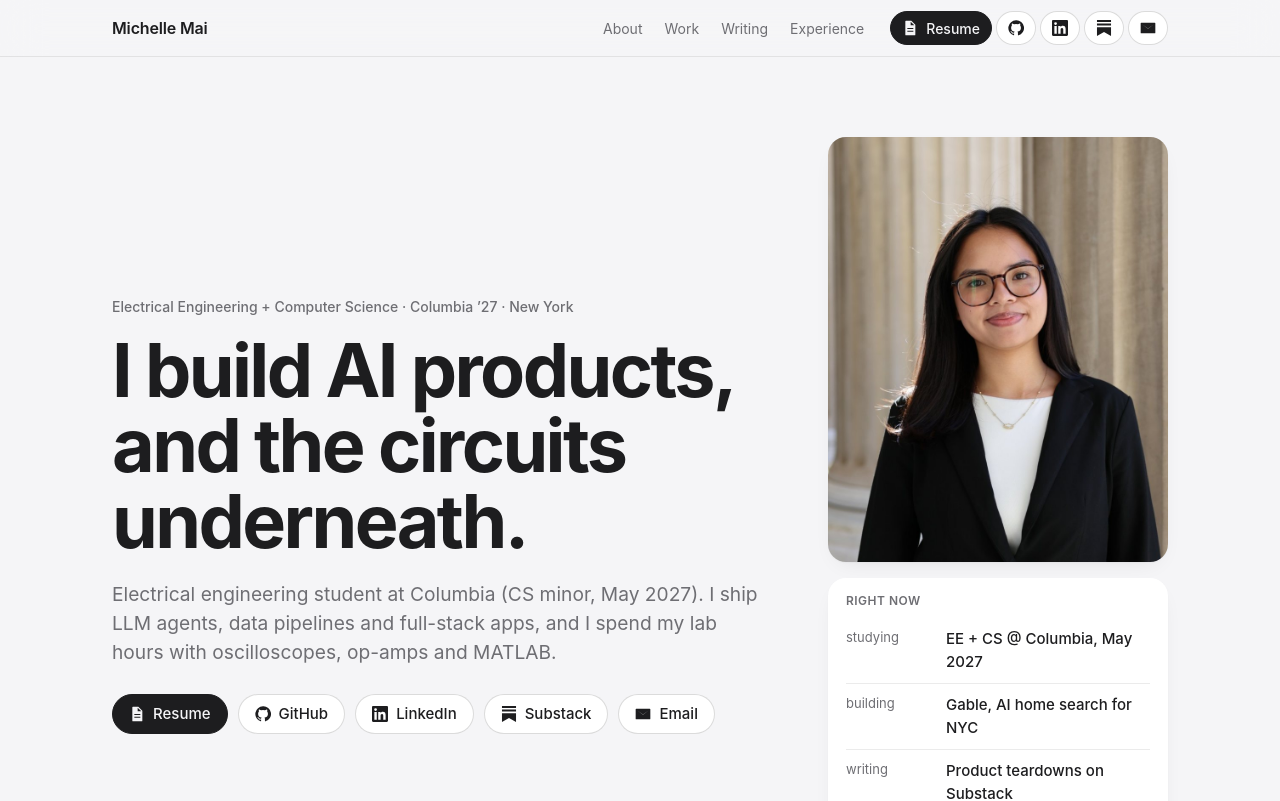
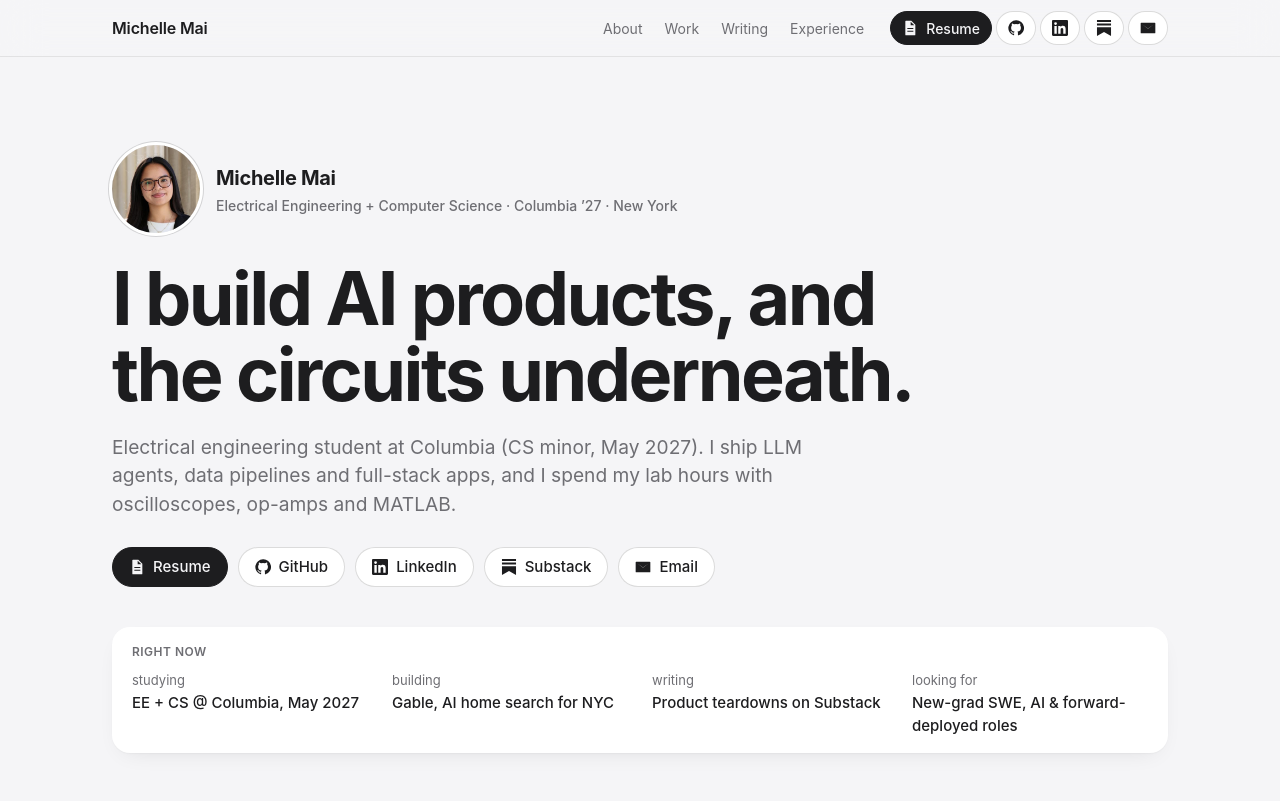
Before and after one commit to michellemai122/michellemai122.github.io, a React (Vite) app: page / in a window 1280 px wide. Shown: the top 801 px of the page. Built offline with nearby package versions, Linux system fonts and the light colour scheme.

Commit message:
Hero: small round photo by name, text-first headline, Right now as a strip
Co-Authored-By: Claude Opus 5.5 <noreply@anthropic.com>

```diff
--- a/src/components/Home.tsx
+++ b/src/components/Home.tsx
@@ -31,31 +31,27 @@ export function Home() {
   return (
     <>
       <section className="wrap hero">
-        <div className="hero-main">
-          <img className="portrait-sm" src="/me-sm.jpg" alt="Michelle Mai" width="96" height="96" />
-          <p className="eyebrow">Electrical Engineering + Computer Science · Columbia ’27 · New York</p>
-          <h1 className="display">
-            {profile.headline}
-          </h1>
-          <p className="lede">{profile.intro}</p>
-          <Links />
+        <div className="identity">
+          <img className="avatar" src="/me-sm.jpg" alt="Michelle Mai" width="88" height="88" />
+          <div>
+            <p className="identity-name">{profile.name}</p>
+            <p className="eyebrow">Electrical Engineering + Computer Science · Columbia ’27 · New York</p>
+          </div>
         </div>
-        <div className="hero-side">
-        <img className="portrait" src="/me.jpg" alt="Michelle Mai" width="800" height="1000" />
-        <aside className="readout" aria-label="Quick facts">
-          <div className="readout-head mono">
-            <span>Right now</span>
-          </div>
+        <h1 className="display">{profile.headline}</h1>
+        <p className="lede">{profile.intro}</p>
+        <Links />
+        <aside className="now" aria-label="Right now">
+          <span className="now-label">Right now</span>
           <dl>
             {profile.status.map((s) => (
-              <div key={s.k} className="readout-row">
-                <dt className="mono">{s.k}</dt>
+              <div key={s.k}>
+                <dt>{s.k}</dt>
                 <dd>{s.v}</dd>
               </div>
             ))}
           </dl>
         </aside>
-        </div>
       </section>
 
       <section id="about" className="wrap section" aria-labelledby="about-h">
--- a/src/styles.css
+++ b/src/styles.css
@@ -102,31 +102,27 @@ img { max-width: 100%; display: block; }
 @media (max-width: 600px) { .nav .links-compact .btn:not(.btn-accent) { display: none; } }
 
 /* Hero --------------------------------------------------------------- */
-.hero { display: grid; gap: 32px; padding-top: clamp(40px, 7vw, 80px); padding-bottom: clamp(40px, 6vw, 72px); align-items: center; }
-@media (min-width: 960px) { .hero { grid-template-columns: 1fr 340px; gap: 64px; } }
+.hero { padding-top: clamp(40px, 7vw, 88px); padding-bottom: clamp(32px, 5vw, 56px); }
+.identity { display: flex; align-items: center; gap: 16px; margin-bottom: 28px; }
+.avatar { width: 88px; height: 88px; border-radius: 50%; object-fit: cover; flex: none; box-shadow: 0 0 0 3px var(--card), 0 0 0 4px var(--line-strong); }
+.identity-name { margin: 0 0 2px; font-family: var(--display); font-weight: 650; font-size: 1.25rem; letter-spacing: -0.015em; }
+.identity .eyebrow { margin: 0; }
+@media (max-width: 600px) { .avatar { width: 72px; height: 72px; } }
 .eyebrow { display: flex; align-items: center; gap: 8px; font-size: 0.875rem; font-weight: 500; color: var(--muted); margin: 0 0 16px; }
 .display {
   font-family: var(--display); font-weight: 700;
   font-size: clamp(2.5rem, 6vw, 4.6rem); line-height: 1.03; letter-spacing: -0.035em;
-  margin: 0; max-width: 16ch; text-wrap: balance;
+  margin: 0; max-width: 18ch; text-wrap: balance;
 }
 .lede { font-size: clamp(1.0625rem, 1.5vw, 1.25rem); line-height: 1.5; color: var(--muted); max-width: 60ch; margin: 20px 0 0; text-wrap: pretty; }
 .display-sm { font-family: var(--display); font-weight: 700; font-size: clamp(2.2rem, 5vw, 3.6rem); line-height: 1.05; letter-spacing: -0.03em; margin: 0; }
 
-.hero-side { display: flex; flex-direction: column; gap: 16px; }
-.portrait { width: 100%; height: auto; aspect-ratio: 4 / 5; object-fit: cover; border-radius: var(--radius); box-shadow: var(--shadow); }
-.portrait-sm { display: none; width: 96px; height: 96px; border-radius: 50%; object-fit: cover; margin-bottom: 20px; box-shadow: var(--shadow); }
-@media (max-width: 959px) {
-  .portrait { display: none; }
-  .portrait-sm { display: block; }
-}
-.readout { background: var(--card); border-radius: var(--radius); box-shadow: var(--shadow); overflow: hidden; }
-.readout-head { padding: 14px 18px 4px; font-size: 0.75rem; font-weight: 600; letter-spacing: 0.04em; text-transform: uppercase; color: var(--muted); }
-.readout dl { margin: 0; padding: 4px 18px 12px; }
-.readout-row { display: grid; grid-template-columns: 88px 1fr; gap: 12px; padding: 10px 0; border-bottom: 1px solid var(--line); }
-.readout-row:last-child { border-bottom: 0; }
-.readout dt { font-size: 0.8125rem; color: var(--muted); }
-.readout dd { margin: 0; font-size: 0.9375rem; font-weight: 500; }
+/* "Right now" strip */
+.now { margin-top: 40px; background: var(--card); border-radius: var(--radius); box-shadow: var(--shadow); padding: 16px 20px; }
+.now-label { display: block; font-size: 0.75rem; font-weight: 600; letter-spacing: 0.04em; text-transform: uppercase; color: var(--muted); margin-bottom: 10px; }
+.now dl { margin: 0; display: grid; gap: 12px 24px; grid-template-columns: repeat(auto-fit, minmax(min(100%, 200px), 1fr)); }
+.now dt { font-size: 0.8125rem; color: var(--muted); }
+.now dd { margin: 2px 0 0; font-size: 0.9375rem; font-weight: 500; }
 
 /* Sections ------------------------------------------------------------ */
 .section { padding-top: 56px; padding-bottom: 24px; }
```
